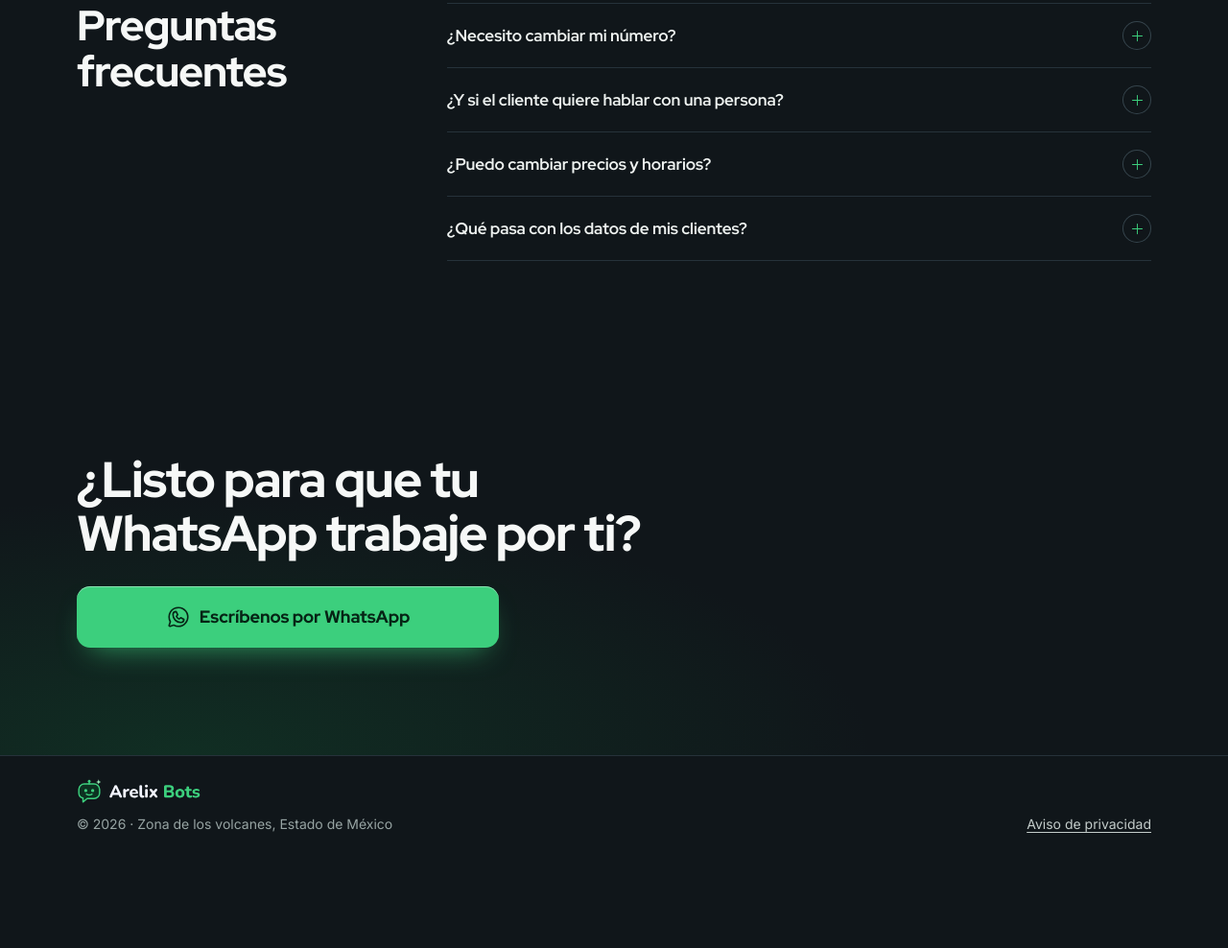
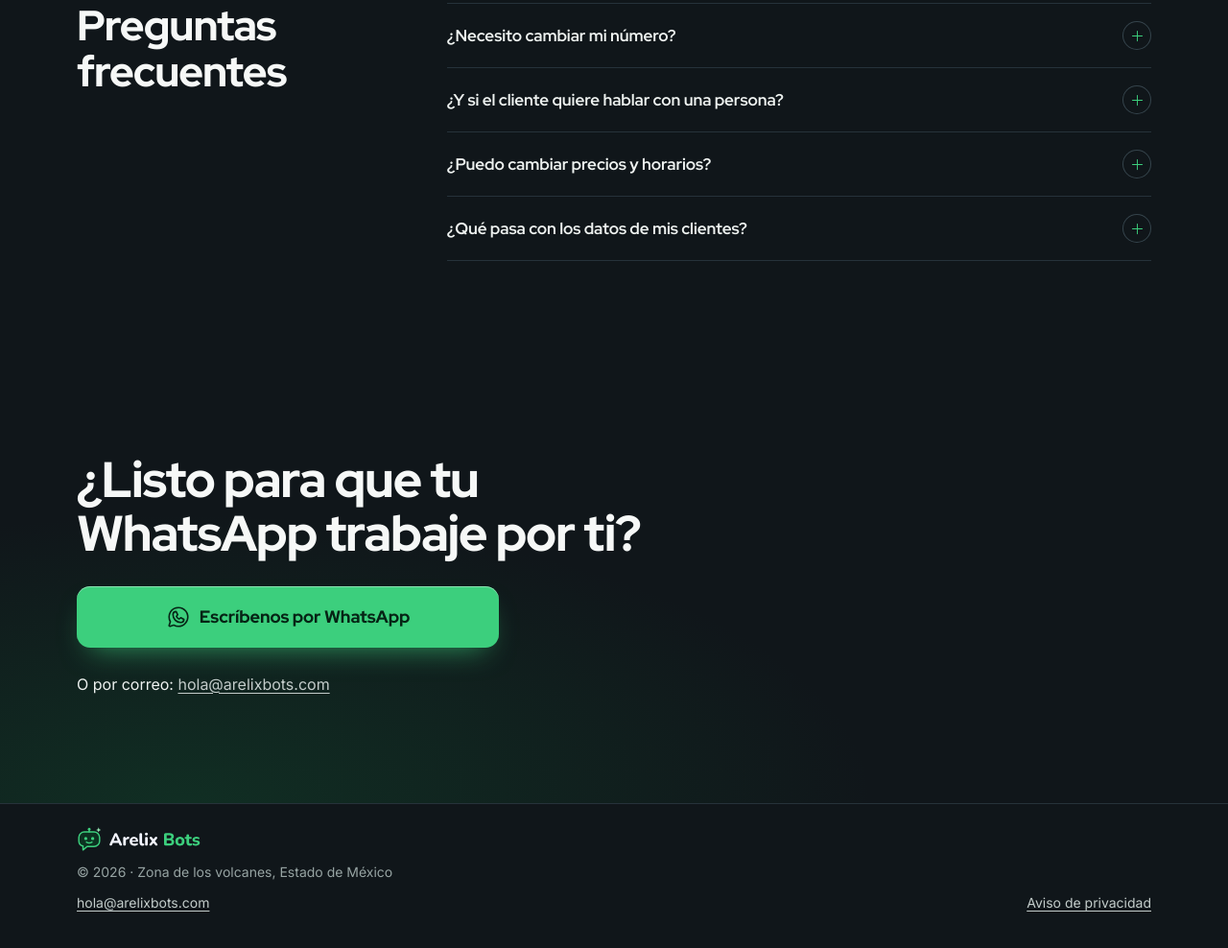
Before and after one commit to Lego1804/arelix-web, a plain HTML site: page index.html in a window 1280 px wide. Shown: the part 5891-6879 px from the top of the page at 96% size. Before the commit the page ends 6856 px from the top, so only its background shows below. Drawn offline with Linux system fonts and the light colour scheme; animation ran at ten frames a second.

Commit message:
Contacto: correo hola@arelixbots.com en contacto y en el pie (mailto)
Co-Authored-By: Claude Opus 5.5 <noreply@anthropic.com>

```diff
--- a/index.html
+++ b/index.html
@@ -359,6 +359,7 @@
   <div class="wrap">
     <h2 class="t t-xl" data-rv>¿Listo para que tu WhatsApp trabaje por ti?</h2>
     <p data-rv><a class="btn btn-solid btn-xl btn-brillo" data-fab-fuera href="https://wa.me/525643731394?text=Hola%2C%20quiero%20informaci%C3%B3n" target="_blank" rel="noopener"><svg class="i" aria-hidden="true" focusable="false"><use href="#i-whatsapp-logo"/></svg>Escríbenos por WhatsApp</a></p>
+    <p data-rv>O por correo: <a class="pie-link" href="mailto:hola@arelixbots.com">hola@arelixbots.com</a></p>
   </div>
 </section>
 
@@ -366,7 +367,7 @@
 
 <footer class="pie">
   <div class="wrap pie-in">
-    <div class="pie-marca"><a class="logo logo-ch" href="./" aria-label="Arelix Bots, inicio"><svg class="logo-svg" viewBox="0 0 178.9 36" aria-hidden="true" focusable="false"><use href="#logo"/></svg></a><p>© 2026 · Zona de los volcanes, Estado de México</p></div>
+    <div class="pie-marca"><a class="logo logo-ch" href="./" aria-label="Arelix Bots, inicio"><svg class="logo-svg" viewBox="0 0 178.9 36" aria-hidden="true" focusable="false"><use href="#logo"/></svg></a><p>© 2026 · Zona de los volcanes, Estado de México</p><a class="pie-link" href="mailto:hola@arelixbots.com">hola@arelixbots.com</a></div>
     <a class="pie-link" href="aviso-privacidad.html">Aviso de privacidad</a>
   </div>
 </footer>
```
Also changed, not shown: aviso-privacidad.html (+1 -1 lines).
